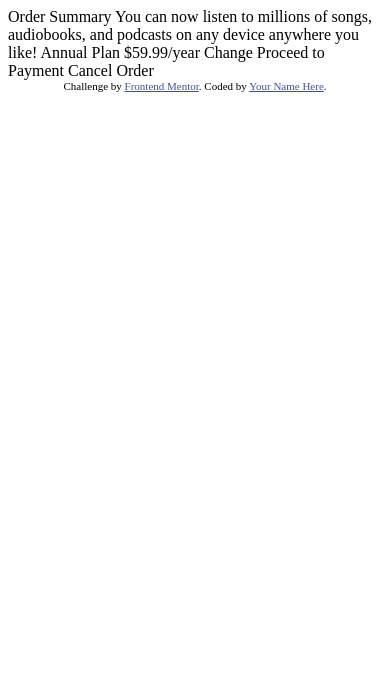
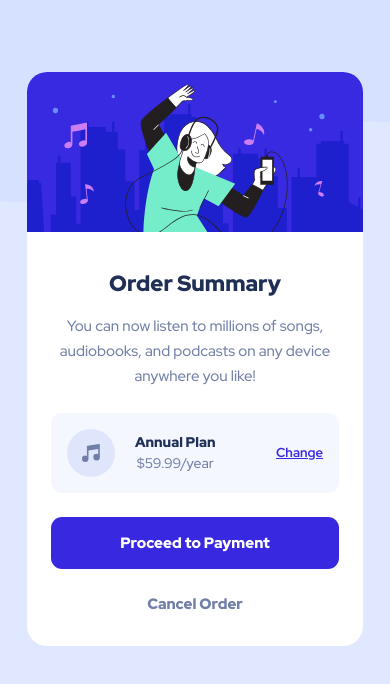
Before and after one commit to SauravFrontendDev/Order_summary_card, a website: page index.html in a window 390 px wide. Drawn offline with Linux system fonts and the light colour scheme.

Commit message:
mobile view completed

```diff
--- /dev/null
+++ b/assets/styles.css
@@ -0,0 +1,129 @@
+:root {
+  --pale-blue-clr: hsl(225, 100%, 94%);
+  --bright-blue-clr: hsl(245, 75%, 52%);
+
+  --very-pale-blue: hsl(228, 100%, 98%);
+  --desaturated-blue: hsl(224, 23%, 55%);
+  --dark-blue: hsl(223, 47%, 23%);
+}
+
+*,
+*::after,
+*::before {
+  margin: 0;
+  padding: 0;
+  box-sizing: border-box;
+}
+
+a {
+  display: inline-block;
+  text-decoration: none;
+  color: inherit;
+}
+
+body {
+  background-color: var(--pale-blue-clr);
+  font-family: "Red Hat Display", sans-serif;
+
+  background-image: url("../images/pattern-background-mobile.svg");
+  background-size: contain;
+  background-position: top center;
+  background-repeat: no-repeat;
+  height: 100vh;
+  padding: 4.5rem 1.5rem;
+  font-style: normal;
+}
+.container {
+  background-color: #fff;
+  border-radius: 1.25rem;
+  overflow: hidden;
+  max-width: 21rem;
+  margin: 0 auto;
+  text-align: center;
+}
+.hero__img {
+  width: 100%;
+  height: 10rem;
+  object-fit: cover;
+}
+
+.card__content {
+  padding: 2rem 1.5rem;
+}
+.hero__title {
+  color: var(--dark-blue);
+  font-size: 1.375rem;
+  font-weight: 900;
+  line-height: normal;
+  margin-bottom: 1rem;
+}
+.hero__text {
+  color: var(--desaturated-blue);
+  font-size: 0.938rem;
+  font-weight: 500;
+  line-height: 166.667%; /* 25px */
+  margin-bottom: 1.5rem;
+}
+
+.hero__plan--container {
+  margin: 0 auto;
+  padding: 1rem;
+  background-color: var(--very-pale-blue);
+  border-radius: 0.688rem;
+  background: var(--very-pale-blue);
+  display: flex;
+  gap: 1.25rem;
+  align-items: center;
+  margin-bottom: 1.5rem;
+}
+
+.plan__icon--box {
+  width: 3rem;
+  height: 3rem;
+}
+.plan__details {
+  display: flex;
+  flex-direction: column;
+  gap: 3px;
+}
+.plan__type {
+  color: var(--dark-blue);
+  font-size: 0.875rem;
+  font-weight: 900;
+  line-height: normal;
+}
+.plan__price {
+  color: var(--desaturated-blue);
+  font-size: 0.875rem;
+  font-weight: 500;
+  line-height: normal;
+}
+.plan__link {
+  margin-left: auto;
+  color: var(--bright-blue-clr);
+  font-size: 0.813rem;
+  font-weight: 700;
+  line-height: normal;
+  text-decoration-line: underline;
+}
+
+.btn__primary {
+  border-radius: 0.688rem;
+  background-color: var(--bright-blue-clr);
+  color: #fff;
+  display: flex;
+  align-items: center;
+  justify-content: center;
+  padding: 1rem;
+  font-size: 0.938rem;
+  font-weight: 900;
+  line-height: normal;
+  margin-bottom: 1.5rem;
+}
+
+.btn__secondary {
+  color: var(--desaturated-blue);
+  font-size: 0.938rem;
+  font-weight: 900;
+  line-height: normal;
+}
--- a/index.html
+++ b/index.html
@@ -1,37 +1,62 @@
 <!DOCTYPE html>
 <html lang="en">
-<head>
-  <meta charset="UTF-8">
-  <meta name="viewport" content="width=device-width, initial-scale=1.0"> <!-- displays site properly based on user's device -->
+  <head>
+    <meta charset="UTF-8" />
+    <meta name="viewport" content="width=device-width, initial-scale=1.0" />
+    <!-- displays site properly based on user's device -->
 
-  <link rel="icon" type="image/png" sizes="32x32" href="./images/favicon-32x32.png">
+    <link
+      rel="icon"
+      type="image/png"
+      sizes="32x32"
+      href="./images/favicon-32x32.png"
+    />
 
-  <title>Frontend Mentor | Order summary card</title>
+    <!-- CSS Stylesheet -->
+    <link rel="stylesheet" href="./assets/styles.css" />
 
-  <!-- Feel free to remove these styles or customise in your own stylesheet 👍 -->
-  <style>
-    .attribution { font-size: 11px; text-align: center; }
-    .attribution a { color: hsl(228, 45%, 44%); }
-  </style>
-</head>
-<body>
+    <!-- Custom Fonts  -->
+    <link rel="preconnect" href="https://fonts.googleapis.com" />
+    <link rel="preconnect" href="https://fonts.gstatic.com" crossorigin />
+    <link
+      href="https://fonts.googleapis.com/css2?family=Red+Hat+Display:wght@500;700;900&display=swap"
+      rel="stylesheet"
+    />
+    <title>Frontend Mentor | Order summary card</title>
+  </head>
+  <body>
+    <main class="container">
+      <img
+        src="./images/illustration-hero.svg"
+        alt="order summary hero image"
+        class="hero__img"
+      />
+      <div class="card__content">
+        <h1 class="hero__title">Order Summary</h1>
+        <p class="hero__text">
+          You can now listen to millions of songs, audiobooks, and podcasts on
+          any device anywhere you like!
+        </p>
 
-  Order Summary
+        <div class="hero__plan--container">
+          <div class="plan__icon--box">
+            <img
+              src="./images/icon-music.svg"
+              alt="music icon"
+              class="plan__icon"
+            />
+          </div>
+          <div class="plan__details">
+            <span class="plan__type">Annual Plan</span>
+            <span class="plan__price">$59.99/year</span>
+          </div>
 
-  You can now listen to millions of songs, audiobooks, and podcasts on any
-  device anywhere you like!
+          <a href="#" class="plan__link">Change</a>
+        </div>
 
-  Annual Plan
-  $59.99/year
-
-  Change
-
-  Proceed to Payment
-  Cancel Order
-
-  <div class="attribution">
-    Challenge by <a href="https://www.frontendmentor.io?ref=challenge" target="_blank">Frontend Mentor</a>.
-    Coded by <a href="#">Your Name Here</a>.
-  </div>
-</body>
+        <a href="#" class="btn__primary">Proceed to Payment</a>
+        <a href="#" class="btn__secondary"> Cancel Order</a>
+      </div>
+    </main>
+  </body>
 </html>
```
